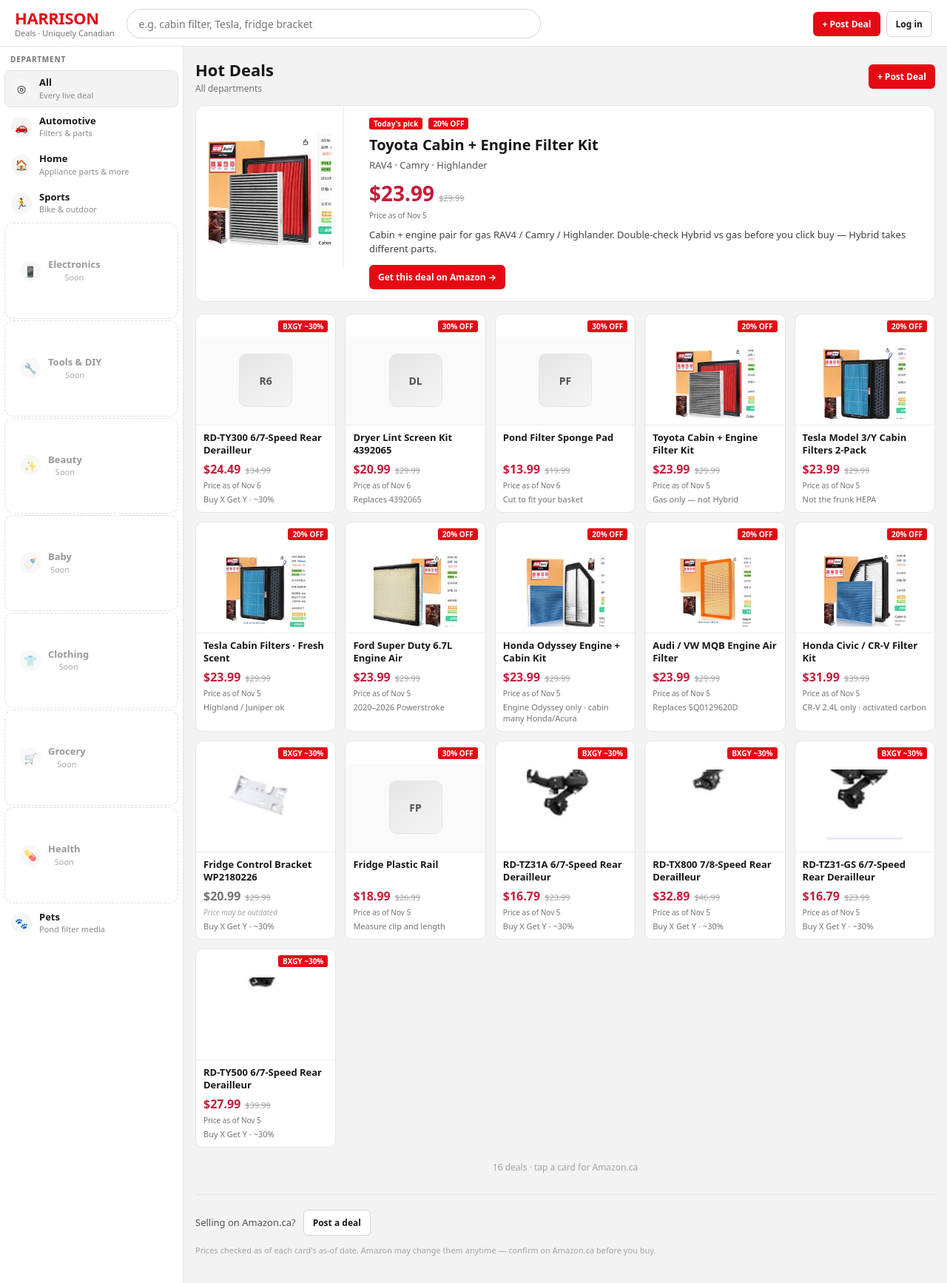
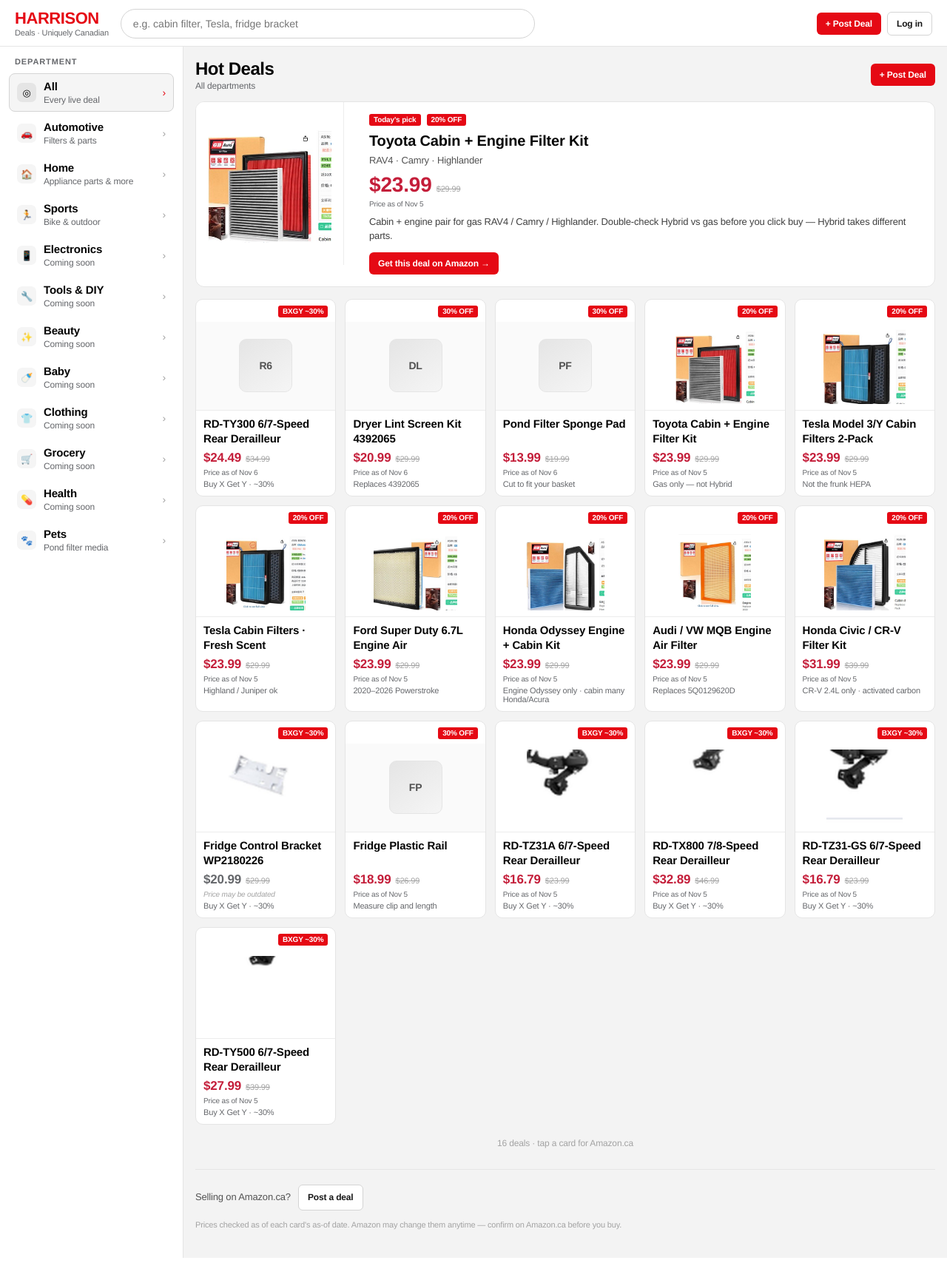
Before and after one commit to jameshuvip-rgb/harrison-deals-submit, a Flask app: page / in a window 1280 px wide. Shown: the whole page at 74% size. After the commit the page ends 1700 px from the top, so only its background shows below. Run offline with Flask 3, Linux system fonts and the light colour scheme.

Commit message:
Restore the compact department sidebar and Facebook-like system fonts.
Empty departments stay full strength with Coming soon blurbs and a right-side arrow, and the public and form pages use the Helvetica system font stack.

Co-authored-by: jameshuvip-rgb <jameshuvip-rgb@users.noreply.github.com>

```diff
--- a/app.py
+++ b/app.py
@@ -60,13 +60,13 @@ NAV_CATS = [
     {"id": "automotive", "label": "Automotive", "icon": "🚗", "blurb": "Filters & parts"},
     {"id": "home", "label": "Home", "icon": "🏠", "blurb": "Appliance parts & more"},
     {"id": "sports", "label": "Sports", "icon": "🏃", "blurb": "Bike & outdoor"},
-    {"id": "electronics", "label": "Electronics", "icon": "📱", "blurb": "Soon"},
-    {"id": "tools", "label": "Tools & DIY", "icon": "🔧", "blurb": "Soon"},
-    {"id": "beauty", "label": "Beauty", "icon": "✨", "blurb": "Soon"},
-    {"id": "baby", "label": "Baby", "icon": "🍼", "blurb": "Soon"},
-    {"id": "clothing", "label": "Clothing", "icon": "👕", "blurb": "Soon"},
-    {"id": "grocery", "label": "Grocery", "icon": "🛒", "blurb": "Soon"},
-    {"id": "health", "label": "Health", "icon": "💊", "blurb": "Soon"},
+    {"id": "electronics", "label": "Electronics", "icon": "📱", "blurb": "Coming soon"},
+    {"id": "tools", "label": "Tools & DIY", "icon": "🔧", "blurb": "Coming soon"},
+    {"id": "beauty", "label": "Beauty", "icon": "✨", "blurb": "Coming soon"},
+    {"id": "baby", "label": "Baby", "icon": "🍼", "blurb": "Coming soon"},
+    {"id": "clothing", "label": "Clothing", "icon": "👕", "blurb": "Coming soon"},
+    {"id": "grocery", "label": "Grocery", "icon": "🛒", "blurb": "Coming soon"},
+    {"id": "health", "label": "Health", "icon": "💊", "blurb": "Coming soon"},
     {"id": "pets", "label": "Pets", "icon": "🐾", "blurb": "Pond filter media"},
 ]
 
--- a/templates/base.html
+++ b/templates/base.html
@@ -7,7 +7,7 @@
 <style>
   :root { color-scheme: light; --bg:#f6f7f9; --card:#fff; --ink:#111; --muted:#667085; --line:#e4e7ec; --accent:#111; --ok:#067647; --err:#b42318; }
   * { box-sizing: border-box; }
-  body { margin:0; font-family: ui-sans-serif, system-ui, -apple-system, Segoe UI, Roboto, Helvetica, Arial, sans-serif; background:var(--bg); color:var(--ink); }
+  body { margin:0; font-family: Helvetica, "Helvetica Neue", "Segoe UI", system-ui, -apple-system, "PingFang SC", "Microsoft YaHei", Arial, sans-serif; background:var(--bg); color:var(--ink); }
   .wrap { max-width:640px; margin:0 auto; padding:28px 16px 64px; }
   header { display:flex; align-items:center; justify-content:space-between; gap:12px; margin-bottom:18px; flex-wrap:wrap; }
   .brand { font-weight:700; letter-spacing:-0.02em; }
@@ -49,7 +49,7 @@
     <header>
       <div class="brand"><a href="{{ url_for('home') }}">Harrison Deals</a></div>
       <nav>
-        <a href="{{ landing_url }}" target="_blank" rel="noopener">Browse deals</a>
+        <a href="{{ url_for('home') }}">Browse deals</a>
         {% if session.email %}
           <a href="{{ url_for('my_deals') }}">My deals</a>
           <a href="{{ url_for('post_deal') }}">Post a deal</a>
--- a/templates/browse.html
+++ b/templates/browse.html
@@ -5,14 +5,14 @@
 <meta name="viewport" content="width=device-width, initial-scale=1"/>
 <title>Harrison Deals · Uniquely Canadian</title>
 <style>
-  :root { color-scheme: light; --bg:#f3f3f3; --card:#fff; --ink:#171717; --muted:#737373; --line:#e5e5e5; --red:#E50914; --price:#c41e3a; }
+  :root { color-scheme: light; --bg:#f3f3f3; --card:#fff; --ink:#050505; --muted:#65676b; --line:#e5e5e5; --red:#E50914; --price:#c41e3a; }
   * { box-sizing: border-box; }
-  body { margin:0; font-family: ui-sans-serif, system-ui, -apple-system, Segoe UI, Roboto, Helvetica, Arial, sans-serif; background:var(--bg); color:var(--ink); }
+  body { margin:0; font-family: Helvetica, "Helvetica Neue", "Segoe UI", system-ui, -apple-system, "PingFang SC", "Microsoft YaHei", Arial, sans-serif; background:var(--bg); color:var(--ink); -webkit-font-smoothing: antialiased; -moz-osx-font-smoothing: grayscale; letter-spacing: -0.01em; }
   a { color: inherit; }
   .site-header { background:#fff; border-bottom:1px solid var(--line); }
   .top { display:flex; align-items:center; gap:16px; padding:12px 20px 10px; flex-wrap:wrap; }
   .brand { flex:0 0 auto; text-decoration:none; }
-  .brand .name { color:var(--red); font-weight:900; font-size:22px; letter-spacing:-0.02em; line-height:1; }
+  .brand .name { color:var(--red); font-weight:700; font-size:22px; letter-spacing:-0.02em; line-height:1; }
   .brand .tag { color:var(--muted); font-size:11px; margin-top:2px; }
   .search { flex:1 1 280px; min-width:200px; max-width:560px; position:relative; }
   .search input { width:100%; height:40px; border-radius:999px; border:1px solid #d4d4d4; padding:0 16px; font:inherit; font-size:14px; outline:none; }
@@ -20,21 +20,25 @@
   .btn { appearance:none; border:0; border-radius:6px; background:var(--red); color:#fff; font-weight:700; padding:8px 12px; cursor:pointer; font-size:12px; text-decoration:none; display:inline-block; }
   .btn.ghost { background:#fff; color:#171717; border:1px solid #d4d4d4; }
   .layout { display:flex; align-items:stretch; min-height:calc(100vh - 88px); }
-  aside { width:248px; flex:0 0 248px; background:#fff; border-right:1px solid var(--line); padding:10px 6px 24px; }
-  .dept-label { font-size:10px; font-weight:700; color:var(--muted); letter-spacing:0.08em; padding:0 8px 8px; }
-  .cat { width:100%; text-align:left; background:transparent; color:var(--ink); border:1px solid transparent; border-radius:8px; padding:8px; cursor:pointer; margin-bottom:2px; display:flex; align-items:center; gap:10px; text-decoration:none; }
-  .cat.on { background:#f3f3f3; border-color:#e0e0e0; }
-  .cat.empty { opacity:0.72; }
-  .ico { width:28px; height:28px; border-radius:999px; background:#f6f6f6; display:inline-flex; align-items:center; justify-content:center; font-size:14px; flex:0 0 auto; }
-  .cat-title { font-size:13px; font-weight:700; line-height:1.2; }
-  .cat-blurb { font-size:11px; color:#8a8a8a; margin-top:1px; }
+  aside { width:248px; flex:0 0 248px; background:#fff; border-right:1px solid var(--line); padding:14px 12px 28px; }
+  .dept-label { font-size:11px; font-weight:700; color:var(--muted); letter-spacing:0.08em; padding:0 8px 10px; }
+  .cat { width:100%; text-align:left; background:transparent; color:var(--ink); border:1px solid transparent; border-radius:8px; padding:8px 10px; cursor:pointer; margin-bottom:3px; display:flex; align-items:center; gap:10px; text-decoration:none; }
+  .cat.on { background:#f5f5f5; border-color:#d4d4d4; }
+  .cat .grow { flex:1 1 auto; min-width:0; }
+  .ico { width:26px; height:26px; border-radius:7px; background:#f5f5f5; display:inline-flex; align-items:center; justify-content:center; font-size:13px; flex:0 0 auto; }
+  .cat.on .ico { background:#e5e5e5; }
+  .cat-title { font-size:15px; font-weight:600; line-height:1.2; }
+  .cat.on .cat-title { font-weight:700; }
+  .cat-blurb { font-size:12px; color:#65676b; margin-top:2px; font-weight:400; }
+  .cat-arrow { color:#a3a3a3; font-size:14px; flex:0 0 auto; line-height:1; }
+  .cat.on .cat-arrow { color:var(--red); }
   .chips { display:none; background:#fff; border-bottom:1px solid var(--line); padding:10px 0; }
   .chips-inner { display:flex; gap:8px; overflow-x:auto; padding:0 14px; }
   .chip { flex:0 0 auto; display:inline-flex; align-items:center; gap:6px; background:#f5f5f5; color:#404040; border:1px solid var(--line); border-radius:999px; padding:8px 12px; text-decoration:none; font-size:12px; font-weight:600; white-space:nowrap; }
   .chip.on { background:#171717; color:#fff; border-color:#171717; }
   main { flex:1 1 auto; min-width:0; padding:16px 16px 36px; }
   .headline { display:flex; align-items:center; justify-content:space-between; gap:12px; margin-bottom:14px; flex-wrap:wrap; }
-  .headline h1 { font-size:22px; font-weight:800; margin:0; }
+  .headline h1 { font-size:24px; font-weight:700; margin:0; letter-spacing:-0.02em; }
   .headline p { font-size:12px; color:var(--muted); margin:2px 0 0; }
   .grid { display:grid; grid-template-columns:repeat(auto-fill, minmax(180px, 1fr)); gap:12px; }
   .card { display:flex; flex-direction:column; background:#fff; border:1px solid var(--line); border-radius:10px; overflow:hidden; text-decoration:none; color:inherit; }
@@ -45,9 +49,9 @@
   .featured .thumb img { padding:16px; }
   .initials { width:72px; height:72px; border-radius:10px; background:linear-gradient(145deg,#e5e5e5,#f5f5f5); border:1px solid var(--line); display:flex; align-items:center; justify-content:center; font-weight:800; font-size:14px; color:#525252; }
   .card-body { padding:8px 10px 10px; }
-  .title { font-size:13px; font-weight:700; line-height:1.3; margin-bottom:6px; min-height:34px; }
+  .title { font-size:15px; font-weight:600; line-height:1.33; margin-bottom:6px; min-height:40px; color:#050505; }
   .prices { display:flex; align-items:baseline; gap:6px; }
-  .now { font-size:16px; font-weight:800; color:var(--price); }
+  .now { font-size:17px; font-weight:700; color:var(--price); }
   .now.stale { color:var(--muted); }
   .was { font-size:11px; color:#a3a3a3; text-decoration:line-through; }
   .asof { font-size:10px; color:var(--muted); margin-top:4px; }
@@ -111,14 +115,13 @@
     <aside>
       <div class="dept-label">DEPARTMENT</div>
       {% for f in nav_cats %}
-        {% set count = counts.get(f.id, 0) if f.id != 'all' else counts.get('all', 0) %}
-        {% set empty = f.id != 'all' and count == 0 %}
-        <a class="cat{% if cat == f.id %} on{% endif %}{% if empty %} empty{% endif %}" href="{{ url_for('home', cat=none if f.id == 'all' else f.id, q=q or none) }}">
+        <a class="cat{% if cat == f.id %} on{% endif %}" href="{{ url_for('home', cat=none if f.id == 'all' else f.id, q=q or none) }}">
           <span class="ico">{{ f.icon }}</span>
-          <span>
+          <span class="grow">
             <div class="cat-title">{{ f.label }}</div>
-            <div class="cat-blurb">{% if empty %}Soon{% else %}{{ f.blurb }}{% endif %}</div>
+            <div class="cat-blurb">{{ f.blurb }}</div>
           </span>
+          <span class="cat-arrow" aria-hidden="true">›</span>
         </a>
       {% endfor %}
     </aside>
```
